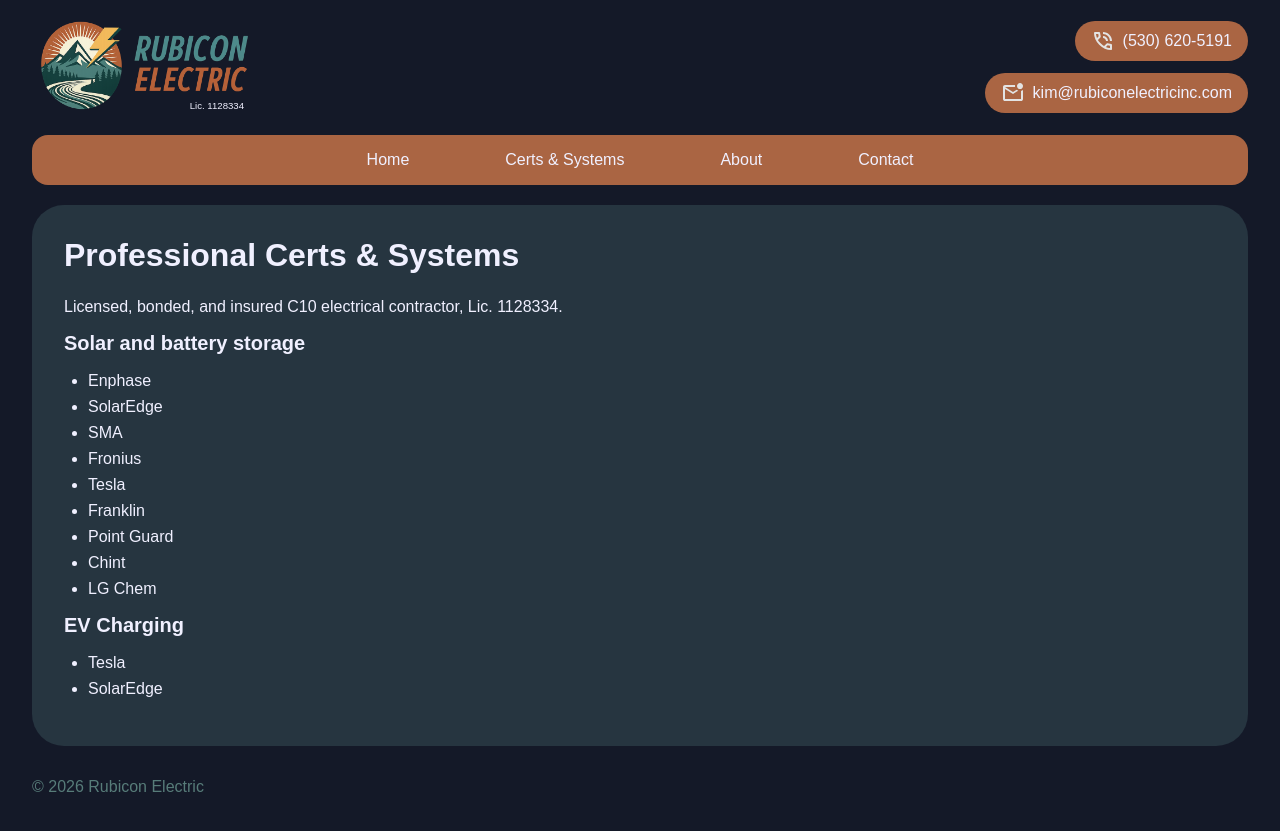
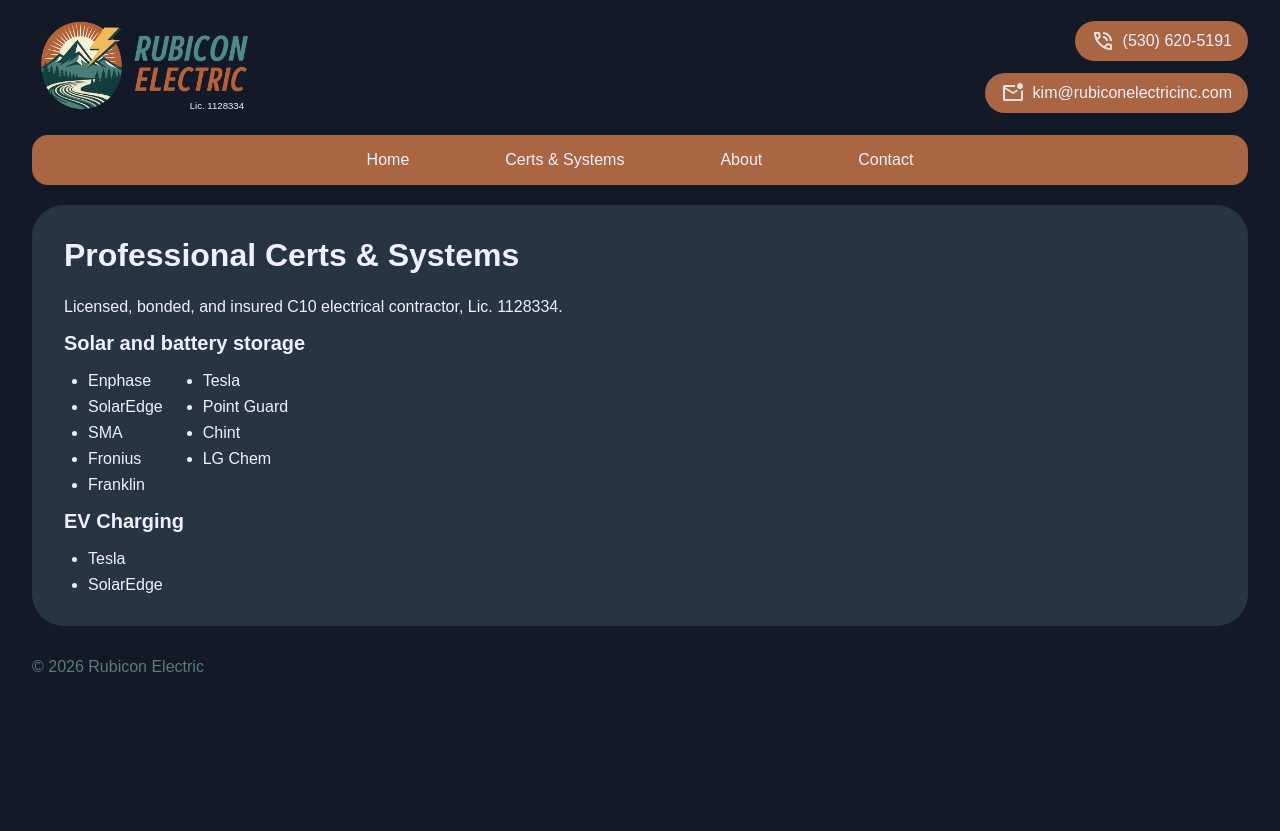
Before and after one commit to lazd/rubiconelectric, a Jekyll site: the page built from certs-systems.html, in a window 1280 px wide. Shown: the top 831 px of the page. Built offline with Jekyll 4.4.1, drawn with Linux system fonts in a browser that asks for light colours; some web fonts are replaced.

Commit message:
List columns, float clear

```diff
--- a/assets/css/index.css
+++ b/assets/css/index.css
@@ -78,6 +78,12 @@
   color: var(--brand-color-3);
 }
 
+.list-columns {
+  display: flex;
+  flex-direction: row;
+  gap: 1rem;
+}
+
 /* Logo */
 .logo {
   padding: 1rem 0;
@@ -141,10 +147,11 @@
 
 /* List */
 ul {
+  display: flex;
+  flex-direction: column;
+  gap: 0.5rem;
   padding-inline-start: 1.5rem;
-}
-li {
-  margin: 0.5rem 0;
+  margin-block: 0;
 }
 
 /* Button */
@@ -279,6 +286,7 @@
 
   main {
     padding: 1rem;
+    overflow: hidden; /* clear image floats */
   }
 
   .button.big {
--- a/certs-systems.html
+++ b/certs-systems.html
@@ -8,20 +8,26 @@
 <p>Licensed, bonded, and insured C10 electrical contractor, Lic. {{ site.license }}.</p>
 
 <h2>Solar and battery storage</h2>
+<div class="list-columns">
   <ul>
     <li>Enphase</li>
     <li>SolarEdge</li>
     <li>SMA</li>
     <li>Fronius</li>
+    <li>Franklin</li>
+  </ul>
+  <ul>
     <li>Tesla</li>
-  <li>Franklin</li>
     <li>Point Guard</li>
     <li>Chint</li>
     <li>LG Chem</li>
   </ul>
+</div>
 
 <h2>EV Charging</h2>
+<div class="list-columns">
   <ul>
     <li>Tesla</li>
     <li>SolarEdge</li>
   </ul>
+</div>
```
Lines whose indentation alone changed are shown as unchanged.
